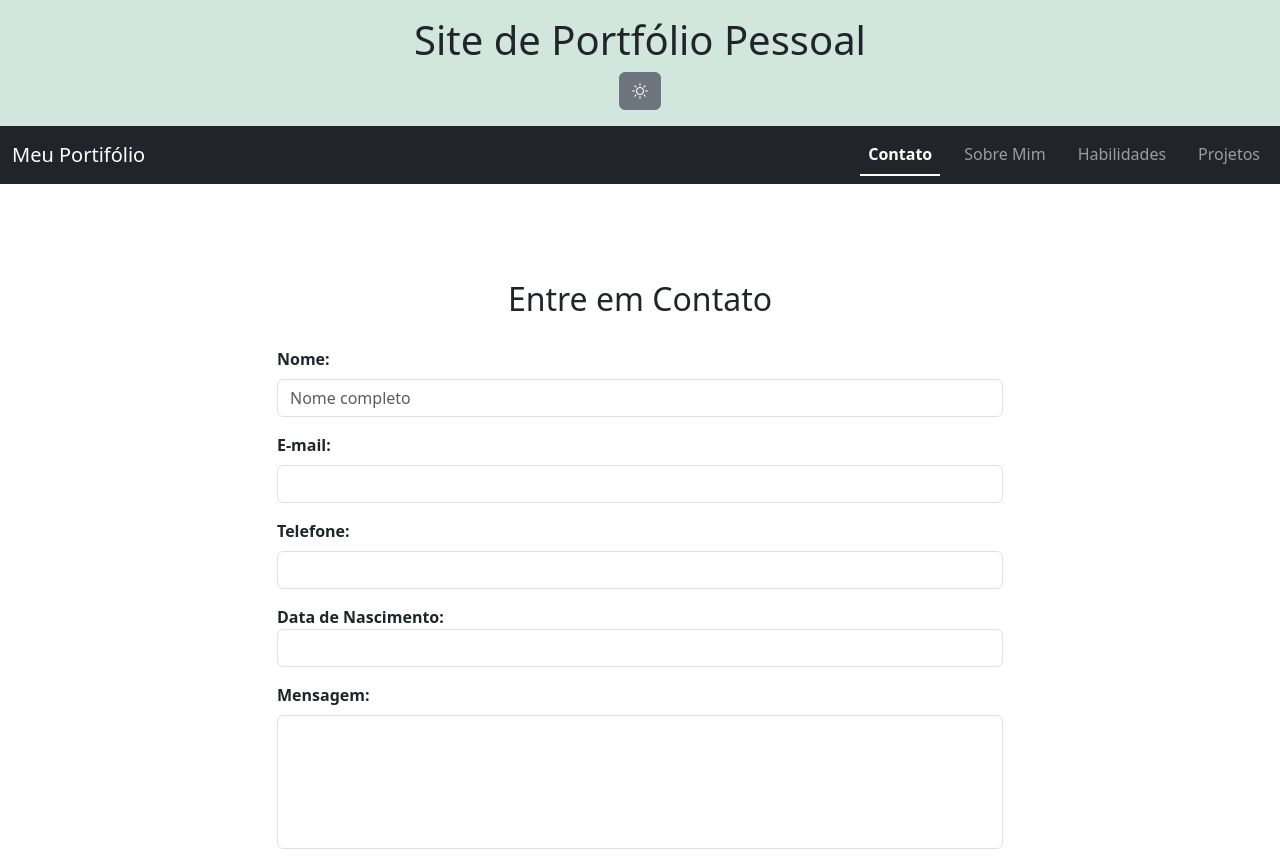
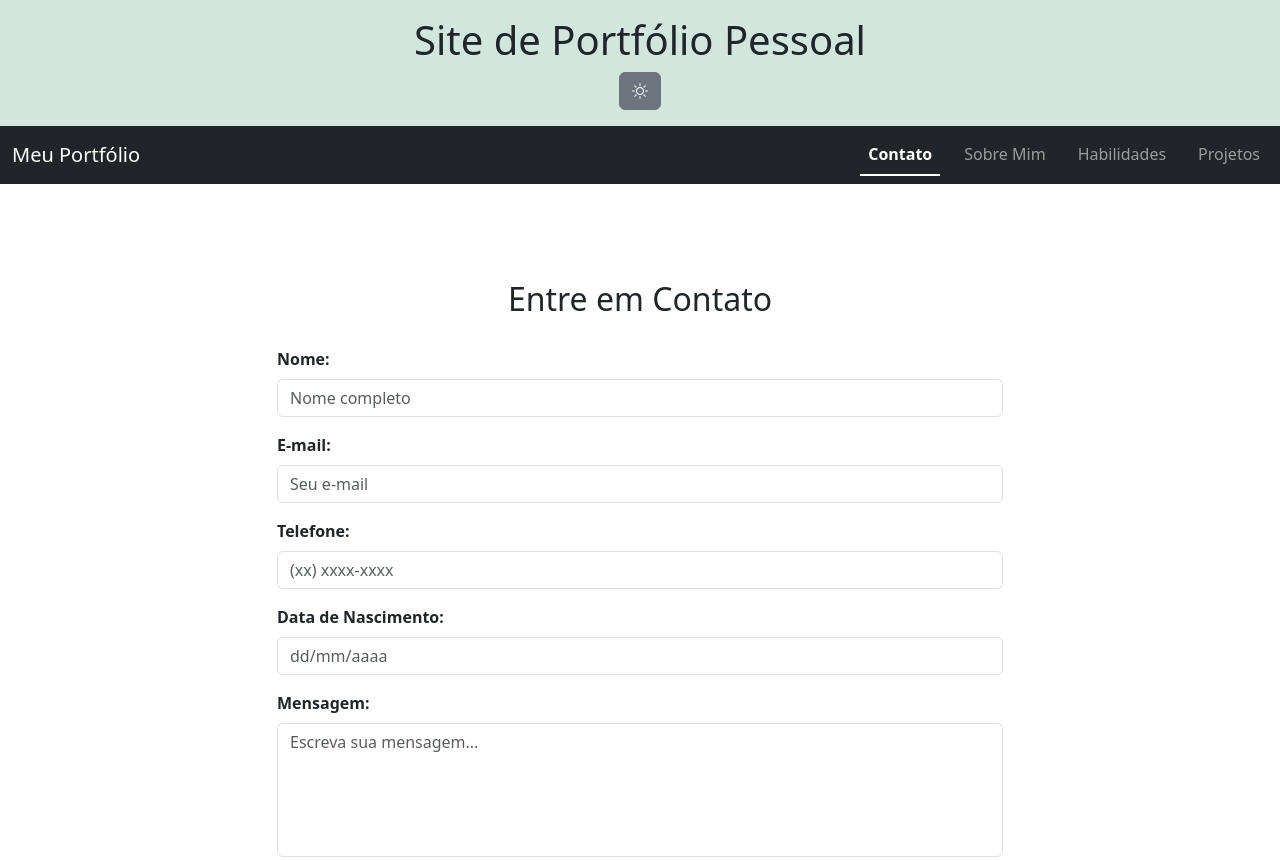
Before and after one commit to peramacpf/protifolio_pessoal_bootstrap, a plain HTML site: page contato.html in a window 1280 px wide. Shown: the top 860 px of the page. Drawn offline with nearby package versions, Linux system fonts and the light colour scheme.

Commit message:
fazendo última alteração no arquivo contato

```diff
--- a/contato.html
+++ b/contato.html
@@ -4,12 +4,9 @@
         <title>Contato</title>
         <!-- Required meta tags -->
         <meta charset="utf-8" />
-        <meta
-            name="viewport"
-            content="width=device-width, initial-scale=1, shrink-to-fit=no"
-        />
+        <meta name="viewport" content="width=device-width, initial-scale=1, shrink-to-fit=no" />
 
-        <!-- Bootstrap CSS v5.2.1 -->
+        <!-- Bootstrap CSS v5.3.2 -->
         <link
             href="https://cdn.jsdelivr.net/npm/bootstrap@5.3.2/dist/css/bootstrap.min.css"
             rel="stylesheet"
@@ -31,9 +28,7 @@
         </header>
         <nav class="navbar navbar-expand-lg navbar-dark bg-dark sticky-top">
             <div class="container-fluid">
-                <a class="navbar-brand" href="#">
-                    Meu Portifólio
-                  </a>
+                <a class="navbar-brand" href="#">Meu Portfólio</a>
                 <button class="navbar-toggler" type="button" data-bs-toggle="collapse" data-bs-target="#navbarNav" aria-controls="navbarNav" aria-expanded="false" aria-label="Toggle navigation">
                     <span class="navbar-toggler-icon"></span>
                 </button>
@@ -68,19 +63,19 @@
                                 </div>
                                 <div class="mb-3">
                                     <label for="email" class="form-label">E-mail:</label>
-                                    <input class="form-control" type="email" name="email" id="email" required>
+                                    <input class="form-control" type="email" name="email" id="email" placeholder="Seu e-mail" required>
                                 </div>
                                 <div class="mb-3">
                                     <label for="fone" class="form-label">Telefone:</label>
-                                    <input class="form-control" type="tel" name="fone" id="fone"  required>
+                                    <input class="form-control" type="tel" name="fone" id="fone" placeholder="(xx) xxxx-xxxx" required>
                                 </div>
                                 <div class="mb-3">
-                                    <label for="data_nascimento">Data de Nascimento:</label>
-                                    <input type="text" name="data_nascimento" id="data_nascimento" class="form-control" required>
+                                    <label for="data_nascimento" class="form-label">Data de Nascimento:</label>
+                                    <input type="text" name="data_nascimento" id="data_nascimento" class="form-control" placeholder="dd/mm/aaaa" required>
                                 </div>
                                 <div class="mb-3">
                                     <label for="msg" class="form-label">Mensagem:</label>
-                                    <textarea class="form-control" id="msg" name="msg" rows="5"></textarea>
+                                    <textarea class="form-control" id="msg" name="msg" rows="5" placeholder="Escreva sua mensagem..."></textarea>
                                 </div>
                                 <div class="text-center">
                                     <button class="btn btn-success" type="submit">Enviar</button>
@@ -97,8 +92,8 @@
                 <p>&copy; 2024 - Todos os direitos reservados.</p>
                 <p>Pedro Cândido.</p>
                 <ul class="list-inline">
-                    <li class="list-inline-item"><a href="#" >Política de Privacidade</a></li>
-                    <li class="list-inline-item"><a href="#" >Termo de Uso</a></li>
+                    <li class="list-inline-item"><a href="#">Política de Privacidade</a></li>
+                    <li class="list-inline-item"><a href="#">Termo de Uso</a></li>
                 </ul>
                 <div class="social-icons mt-3">
                     <a href="https://www.instagram.com/peramacpf2/" target="_blank"><i class="bi bi-instagram"></i></a>
@@ -113,7 +108,6 @@
             integrity="sha384-I7E8VVD/ismYTF4hNIPjVp/Zjvgyol6VFvRkX/vR+Vc4jQkC+hVqc2pM8ODewa9r"
             crossorigin="anonymous"
         ></script>
-
         <script
             src="https://cdn.jsdelivr.net/npm/bootstrap@5.3.2/dist/js/bootstrap.min.js"
             integrity="sha384-BBtl+eGJRgqQAUMxJ7pMwbEyER4l1g+O15P+16Ep7Q9Q+zqX6gSbd85u4mG4QzX+"
```
